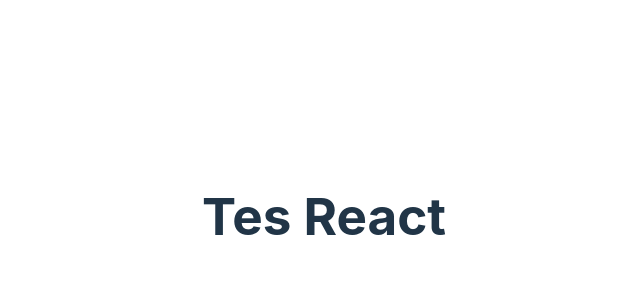
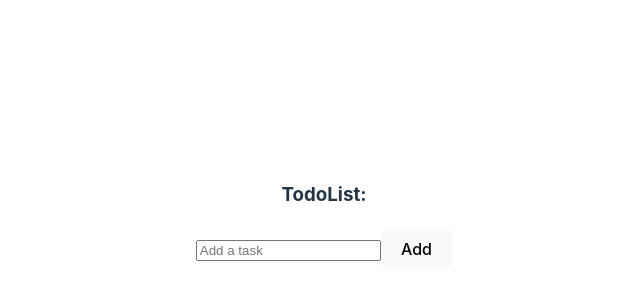
Before and after one commit to llatifah99/TodoList, a React (Vite) app: page / in a window 1280 px wide. Shown: the part 184-484 px from the top of the page, without its empty margins (316-956 px from the left). Built offline with nearby package versions, Linux system fonts and the light colour scheme.

Commit message:
import TodoApp ke App.jsx

```diff
--- a/src/App.jsx
+++ b/src/App.jsx
@@ -1,12 +1,11 @@
 import { useState } from "react";
-import reactLogo from "./assets/react.svg";
-import viteLogo from "/vite.svg";
 import "./App.css";
+import TodoApp from "./components/TodoApp";
 
 function App() {
   return (
     <>
-      <h1>Tes React</h1>
+      <TodoApp />
     </>
   );
 }
```
